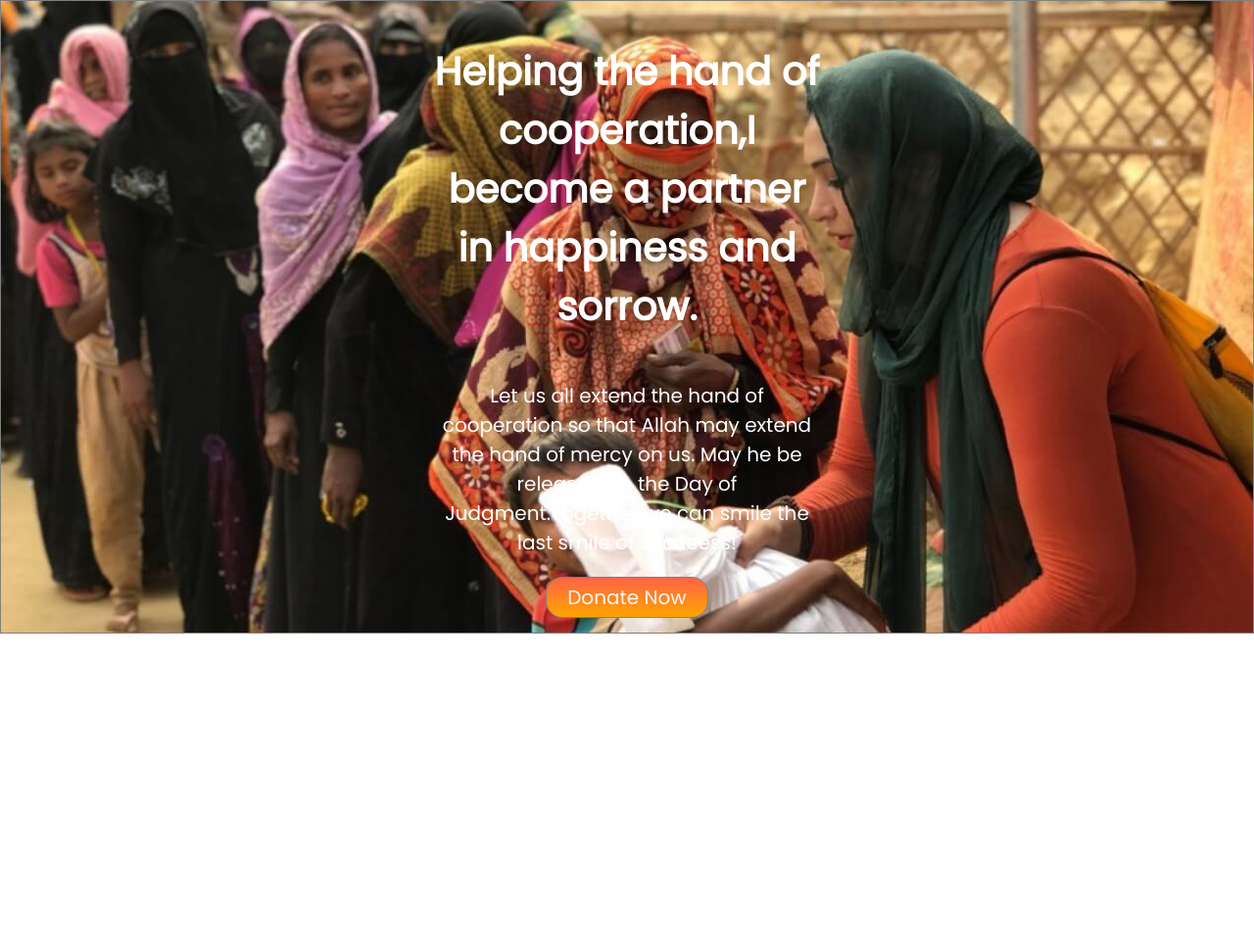
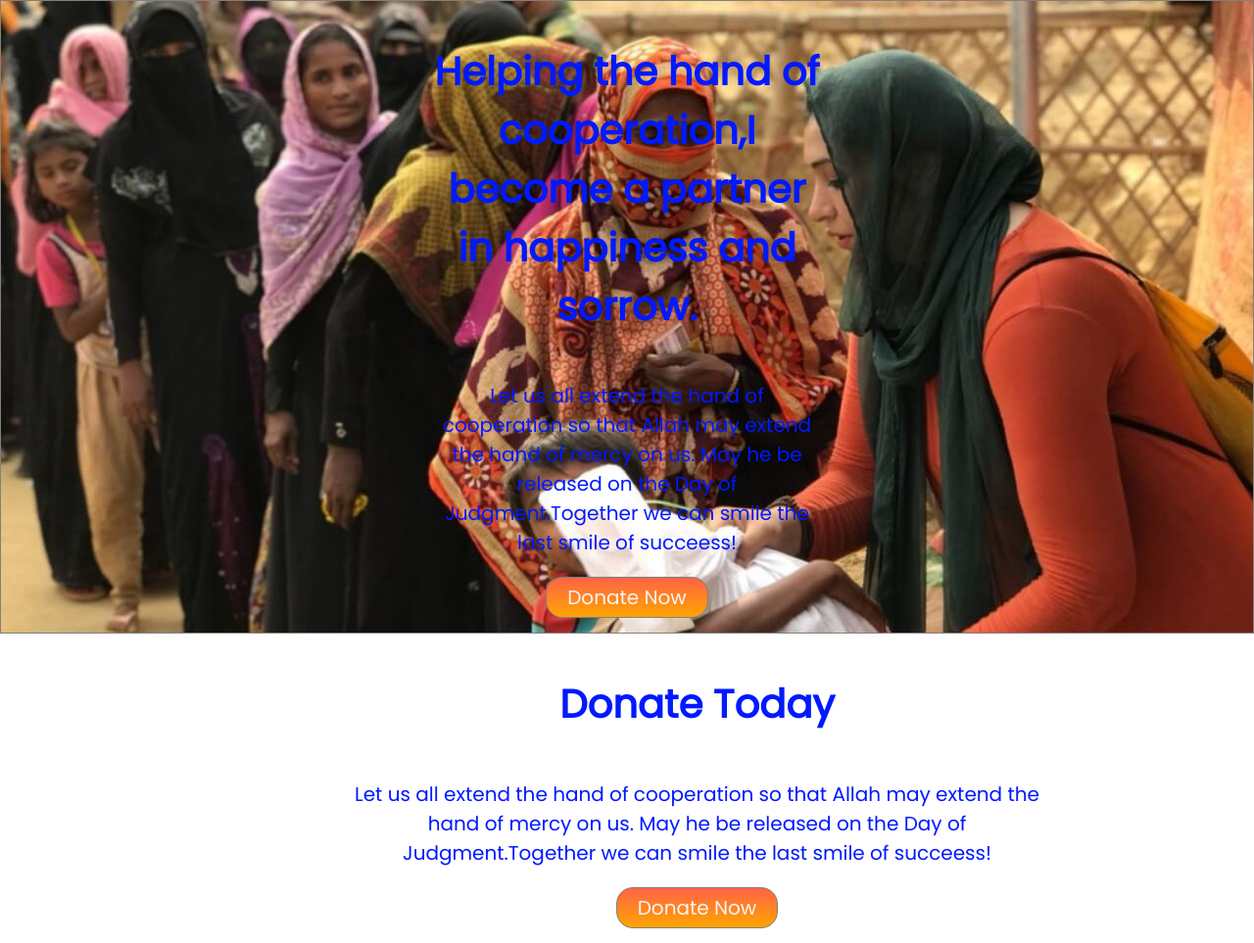
Before and after one commit to HasanBakar/Hepping-hand, a plain HTML site: page index.html in a window 1280 px wide. Shown: the whole page at 98% size. Before the commit the page ends 800 px from the top, so only its background shows below. Drawn offline with Linux system fonts and the light colour scheme.

Commit message:
second section

```diff
--- a/index.html
+++ b/index.html
@@ -24,6 +24,14 @@
             <a href="#" class="link-button">Donate Now</a>
         </div>
     </div>
+    <div class="text-format section-two">
+        <h1>Donate Today</h1>
+        <p>Let us all extend the hand of cooperation so that Allah may extend the hand of mercy on us. May he be
+            released on the Day of Judgment.Together we can smile the last smile of succeess!</p>
+        <a href="#" class="link-button">Donate Now</a>
+    </div>
+
+
 
 </body>
 
--- a/style.css
+++ b/style.css
@@ -22,7 +22,7 @@ p {
 }
 
 .text-format {
-    color: white;
+    color: hwb(234 0% 0%);
     display: flex;
     justify-content: center;
     flex-direction: column;
@@ -42,3 +42,9 @@ p {
     color: whitesmoke;
     padding: 5px 21px;
 }
+
+.section-two {
+    width: 737px;
+    height: 0px;
+    margin: 93px 228px
+}
```
